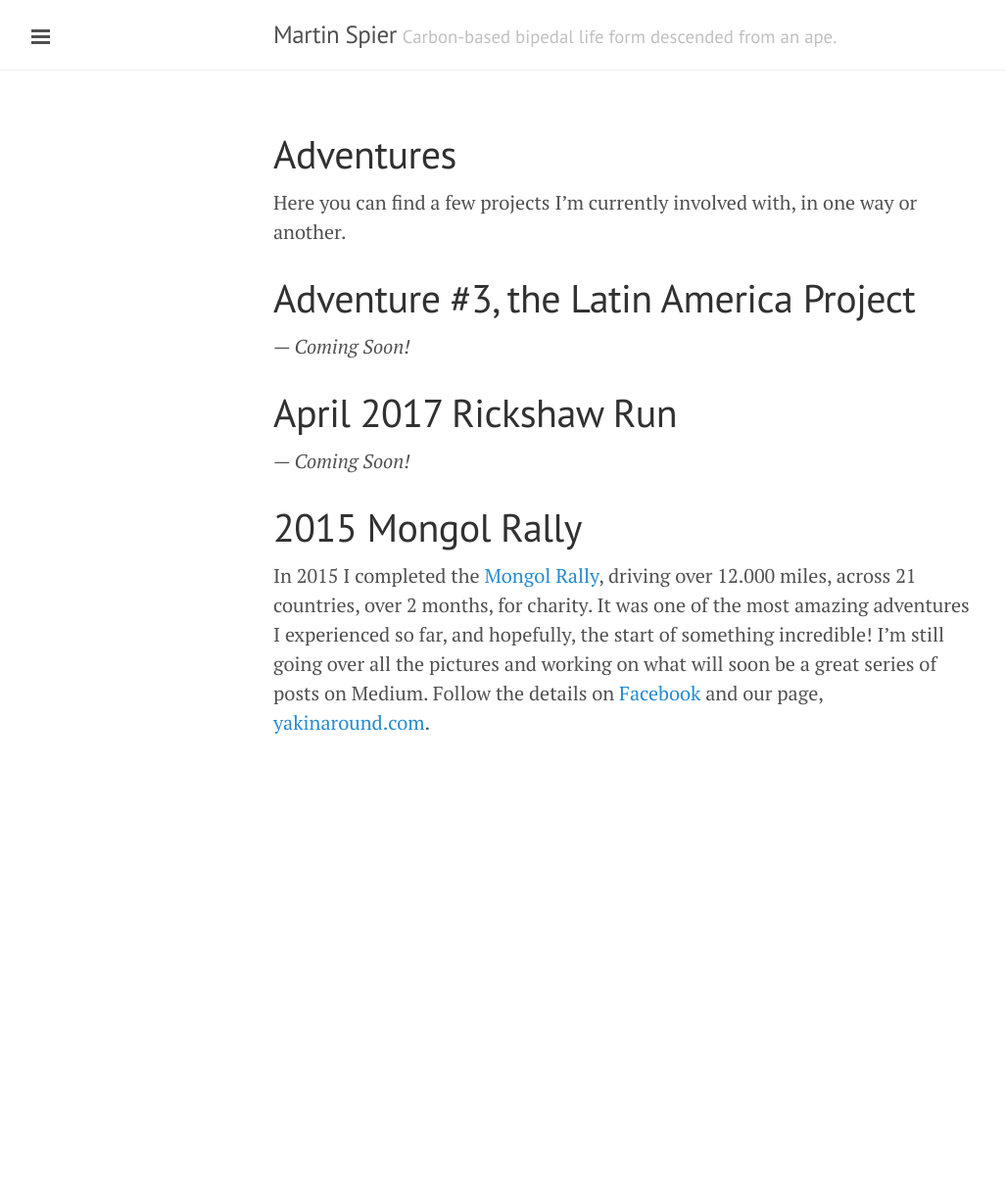
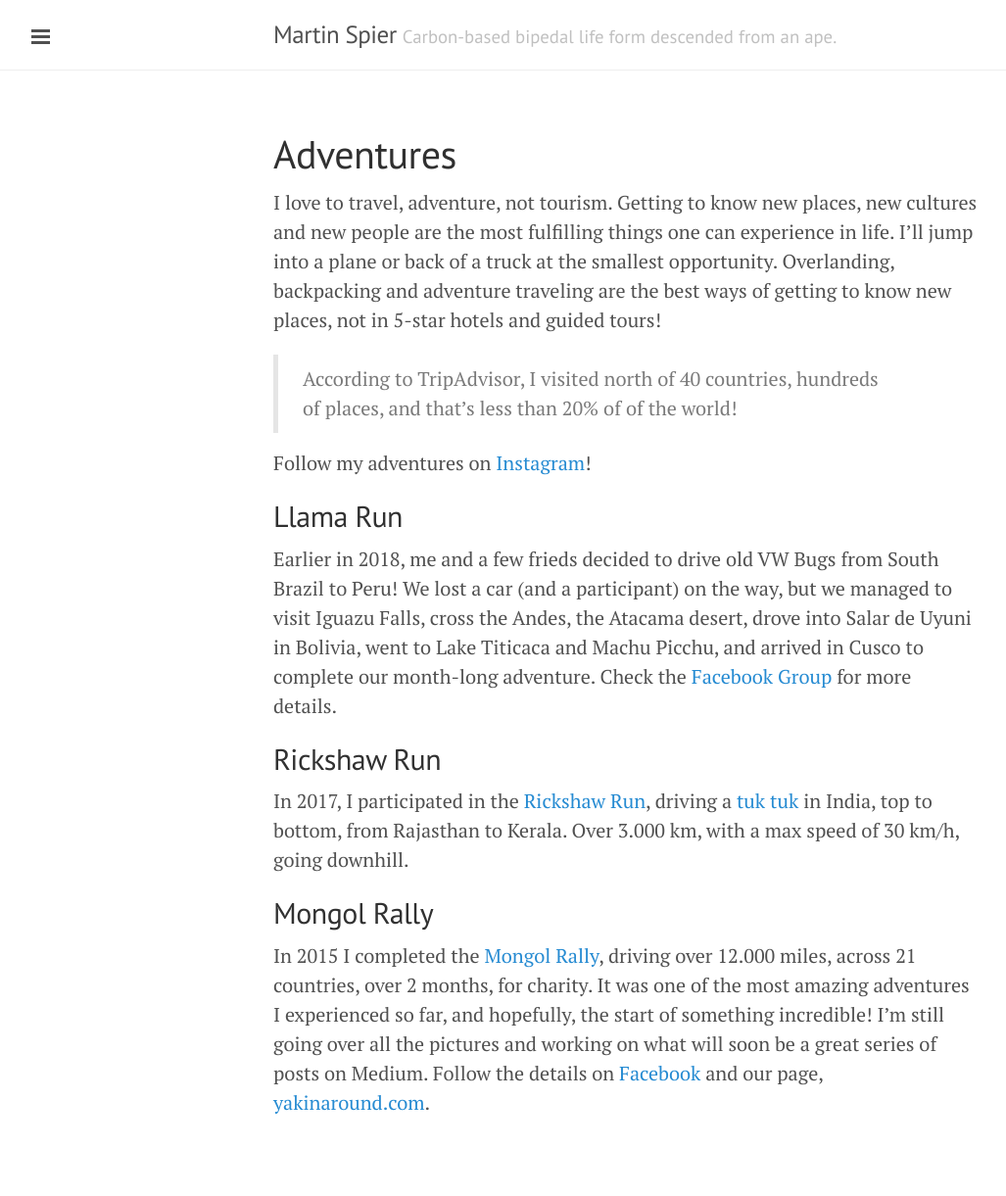
Before and after one commit to spiermar/spiermar.github.io, a Jekyll site: the page built from adventures.md, in a window 1280 px wide. Shown: the whole page at 98% size, without its empty margins (1-1028 px from the left). Built offline with Jekyll 4.4.1, drawn with Linux system fonts in a browser that asks for light colours; before the commit the page ends 900 px from its top, so only the background shows below that.

Commit message:
refactor: adventures page

```diff
--- a/adventures.md
+++ b/adventures.md
@@ -3,16 +3,20 @@ layout: page
 title: Adventures
 ---
 
-Here you can find a few projects I'm currently involved with, in one way or another.
+I love to travel, adventure, not tourism. Getting to know new places, new cultures and new people are the most fulfilling things one can experience in life. I’ll jump into a plane or back of a truck at the smallest opportunity. Overlanding, backpacking and adventure traveling are the best ways of getting to know new places, not in 5-star hotels and guided tours!
 
-# Adventure #3, the Latin America Project
+> According to TripAdvisor, I visited north of 40 countries, hundreds of places, and that's less than 20% of of the world!
 
-*--- Coming Soon!*
+Follow my adventures on [Instagram](https://www.instagram.com/unchartedcorners)!
 
-# April 2017 Rickshaw Run
+## Llama Run
 
-*--- Coming Soon!*
+Earlier in 2018, me and a few frieds decided to drive old VW Bugs from South Brazil to Peru! We lost a car (and a participant) on the way, but we managed to visit Iguazu Falls, cross the Andes, the Atacama desert, drove into Salar de Uyuni in Bolivia, went to Lake Titicaca and Machu Picchu, and arrived in Cusco to complete our month-long adventure. Check the [Facebook Group](https://www.facebook.com/groups/604303013248626/) for more details.
 
-# 2015 Mongol Rally
+## Rickshaw Run
+
+In 2017, I participated in the [Rickshaw Run](http://www.theadventurists.com/rickshaw-run/), driving a [tuk tuk](https://en.wikipedia.org/wiki/Auto_rickshaw) in India, top to bottom, from Rajasthan to Kerala. Over 3.000 km, with a max speed of 30 km/h, going downhill.
+
+## Mongol Rally
 
 In 2015 I completed the [Mongol Rally](http://www.theadventurists.com/mongol-rally/), driving over 12.000 miles, across 21 countries, over 2 months, for charity. It was one of the most amazing adventures I experienced so far, and hopefully, the start of something incredible! I'm still going over all the pictures and working on what will soon be a great series of posts on Medium. Follow the details on [Facebook](https://www.facebook.com/yakaround/) and our page, [yakinaround.com](http://yakinaround.com/).
```
